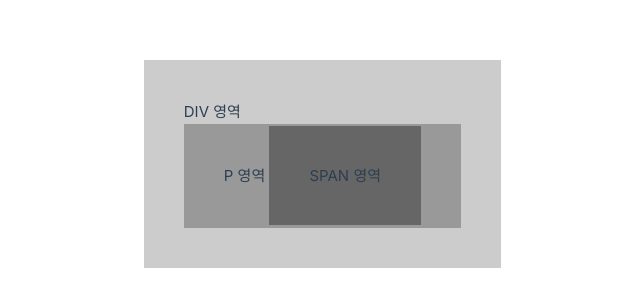
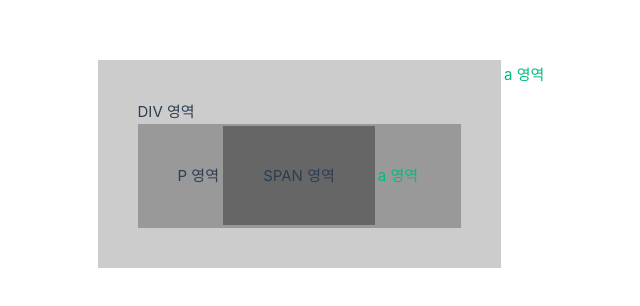
Before and after one commit to applekerstie/my-app-vue3, a Vue app: page / in a window 1280 px wide. Shown: the part 236-542 px from the top of the page, without its empty margins (139-779 px from the left). Built offline with nearby package versions, Linux system fonts and the light colour scheme.

Commit message:
event preventdefault

```diff
--- a/src/App.vue
+++ b/src/App.vue
@@ -5,9 +5,13 @@
       <p @click="clickP">
         P 영역
         <span @click.stop="clickSpan">SPAN 영역</span>
+        <a href="https://naver.com" @click.prevent.stop="clickA">a 영역</a>
       </p>
     </div>
   </div>
+
+  <a href="https://naver.com" @click.prevent="clickA">a 영역</a>
+
 </template>
 
 <script>
@@ -25,11 +29,16 @@ export default {
       //e.stopPropagation();
       alert('좋아요')
     }
+    const clickA = () => {
+      //e.preventDefault();
+      alert('어떤기능');
+    }
 
     return {
       clickDiv,
       clickP,
-      clickSpan
+      clickSpan,
+      clickA,
     }
   }
 }
```
